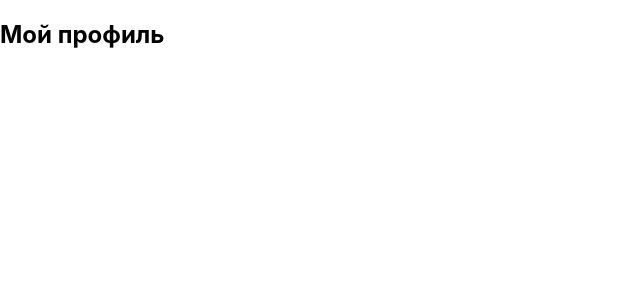
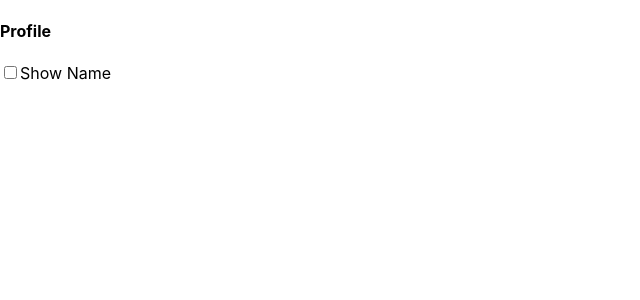
Before and after one commit to sibok13/react, a React (Create React App) app: page /profile in a window 1280 px wide. Shown: the top 300 px of the page, without its empty margins (0-640 px from the left). Built offline with nearby package versions, Linux system fonts and the light colour scheme.

Commit message:
lesson05

```diff
--- a/package.json
+++ b/package.json
@@ -12,8 +12,11 @@
     "@testing-library/user-event": "^13.5.0",
     "react": "^18.2.0",
     "react-dom": "^18.2.0",
+    "react-redux": "^8.0.5",
     "react-router-dom": "^6.4.3",
     "react-scripts": "5.0.1",
+    "redux": "^4.2.0",
+    "redux-devtools-extension": "^2.13.9",
     "web-vitals": "^2.1.4"
   },
   "scripts": {
--- a/src/App.js
+++ b/src/App.js
@@ -1,19 +1,22 @@
 import './App.css';
 import ChatsPage from './pages/Chats';
 import HomePage from './pages/Home';
-import { Route, Routes, Redirect } from 'react-router-dom';
+import { Route, Routes } from 'react-router-dom';
 import Profile from './pages/Profile';
 
+import { Provider } from "react-redux";
+import {store} from './store/store'
+
 function App() {
-
-  return (<>
+  return (
+    <Provider store={store}>
       <Routes>
         <Route exact path='/' element={<HomePage />} />
         <Route path='/chats/:chatId' element={<ChatsPage />} />
         <Route path='/chats/' element={<ChatsPage />} />
         <Route path='/profile/' element={<Profile />} />
       </Routes>
-    </>
+    </Provider>
   );
 }
 
--- a/src/pages/Profile.jsx
+++ b/src/pages/Profile.jsx
@@ -1,8 +1,28 @@
-function Profile() {
-    return (<>
-    <h2>Мой профиль</h2>
-    </>
-  );
+import { useDispatch, useSelector } from 'react-redux'
+
+export default function Profile() {
+  const { showName, name } = useSelector((store) => store);
+  const dispatch = useDispatch();
+
+  const setShowName = (event) => {
+    event.preventDefault()
+    const dataInput = {
+      showName: showName,
+    }
+    dispatch({ type: 'SET_POST', payload: dataInput })
   }
 
-  export default Profile;
+return (
+  <div>
+  <h4>Profile</h4>
+  <input
+  type="checkbox"
+  checked={showName}
+  value={showName}
+  onChange={setShowName}
+  />
+  <span>Show Name</span>
+  {showName && <div>{name}</div>}
+  </div>
+);
+}
--- /dev/null
+++ b/src/store/actions.js
@@ -0,0 +1,5 @@
+const ACTION = "ACTION";
+
+export const exampleAction = {
+    type: ACTION
+}
--- /dev/null
+++ b/src/store/iniState.js
@@ -0,0 +1,4 @@
+export const initState = {
+    showName: true,
+    name: 'Default'
+    }
--- /dev/null
+++ b/src/store/reducers/reducer.js
@@ -0,0 +1,14 @@
+import {initState} from '../iniState'
+
+export const mainReducer = (state = initState, action) => {
+    const {type, payload} = action;
+
+    switch (type) {
+        case 'SET_PARAM':
+            return {
+                ...state, ...payload
+            }
+        default:
+            return state
+        }
+    }
--- /dev/null
+++ b/src/store/reducers/rootReducer.js
@@ -0,0 +1,6 @@
+import { combineReducers } from 'redux'
+import { mainReducer } from './reducer'
+
+export const rootReducer = combineReducers({
+  showNameParam: mainReducer,
+})
--- /dev/null
+++ b/src/store/store.js
@@ -0,0 +1,10 @@
+import { initState } from './iniState'
+import { createStore, applyMiddleware } from 'redux'
+import { composeWithDevTools } from 'redux-devtools-extension'
+import { rootReducer } from './reducers/rootReducer'
+
+export const store = createStore(
+  rootReducer,
+  initState,
+  composeWithDevTools(applyMiddleware())
+)
```
Also changed, not shown: 1 other file (tests, documents, lock files or other folders). Lines whose indentation alone changed are shown as unchanged.
